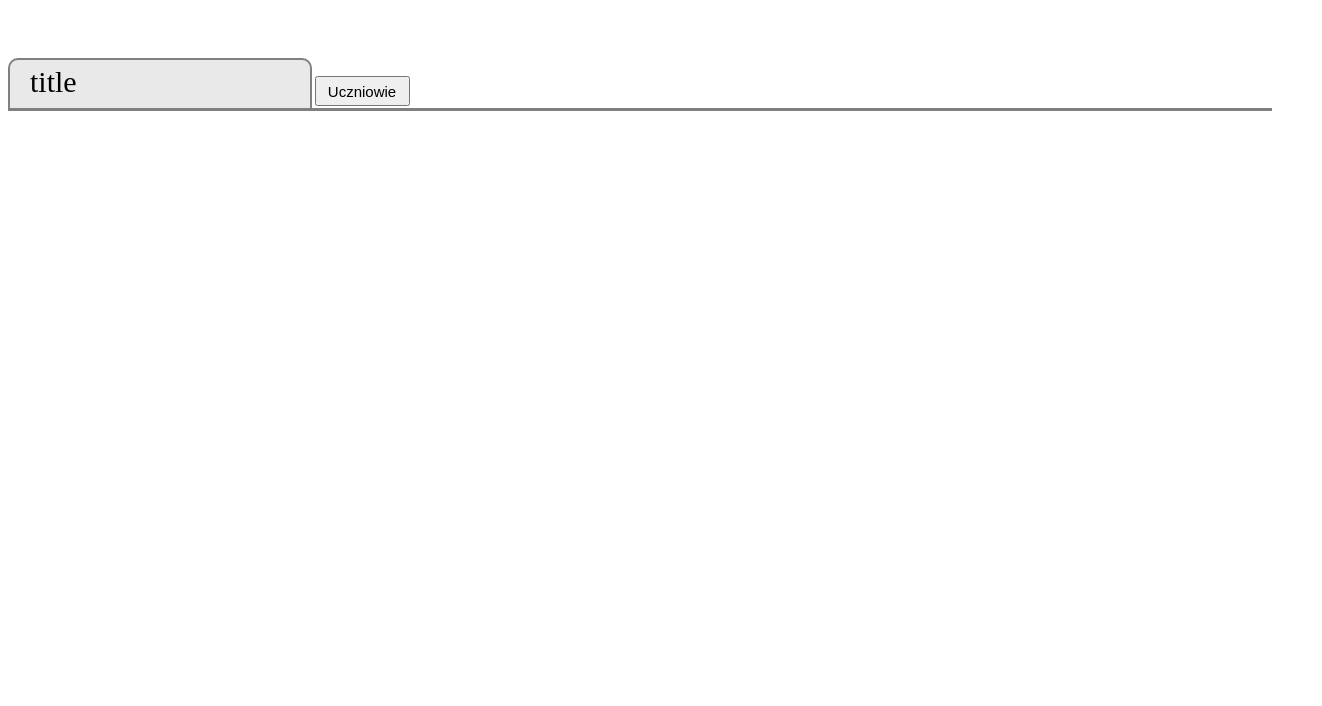
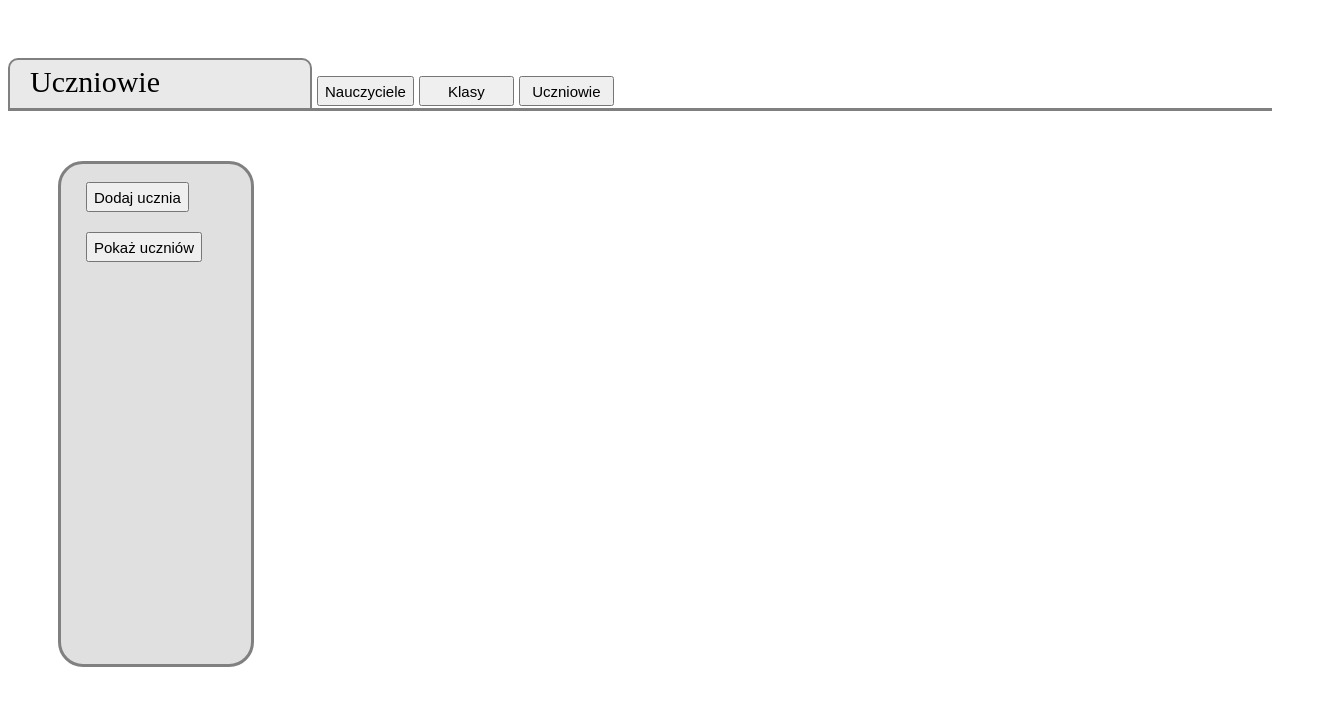
Before and after one commit to 433MHz/electronic-diary, a Vue app: page / in a window 1280 px wide. Both pictures are taken after a click on the button "Uczniowie". Shown: the top 706 px of the page, 1322 px wide, since content can reach past the window. Built offline with nearby package versions, Linux system fonts and the light colour scheme.

Commit message:
Code rewrited to work with many content components

```diff
--- /dev/null
+++ b/src/components/ContentClass.vue
@@ -0,0 +1,37 @@
+<template>
+    <div id="containerContent">
+         <div id="containerContentLeftBar">
+             <button-main-frame title="Dodaj klasę"></button-main-frame>
+             <button-main-frame title="Pokaż klasy"></button-main-frame>
+        </div>
+    </div>
+</template>
+
+
+<script>
+import buttonMainFrame from './buttonMainFrame.vue'
+export default {
+  components: { buttonMainFrame },
+
+}
+</script>
+
+
+
+<style>
+    #containerContent{
+        min-width: 100%;
+        min-height: 100%;
+        margin: 50px;
+    }
+
+    #containerContentLeftBar{
+        min-width: 170px;
+        width: 170px;
+        min-height: 500px;
+        background-color: rgb(224, 224, 224);
+        border: gray solid 3px;
+        border-radius: 25px;
+        padding-left: 20px;
+    }
+</style>
--- /dev/null
+++ b/src/components/ContentStudent.vue
@@ -0,0 +1,37 @@
+<template>
+    <div id="containerContent">
+         <div id="containerContentLeftBar">
+             <button-main-frame title="Dodaj ucznia"></button-main-frame>
+             <button-main-frame title="Pokaż uczniów"></button-main-frame>
+        </div>
+    </div>
+</template>
+
+
+<script>
+import buttonMainFrame from './buttonMainFrame.vue'
+export default {
+  components: { buttonMainFrame },
+
+}
+</script>
+
+
+
+<style>
+    #containerContent{
+        min-width: 100%;
+        min-height: 100%;
+        margin: 50px;
+    }
+
+    #containerContentLeftBar{
+        min-width: 170px;
+        width: 170px;
+        min-height: 500px;
+        background-color: rgb(224, 224, 224);
+        border: gray solid 3px;
+        border-radius: 25px;
+        padding-left: 20px;
+    }
+</style>
--- /dev/null
+++ b/src/components/ContentTeacher.vue
@@ -0,0 +1,37 @@
+<template>
+    <div id="containerContent">
+         <div id="containerContentLeftBar">
+             <button-main-frame title="Dodaj nauczyciela"></button-main-frame>
+             <button-main-frame title="Pokaż nauczycieli"></button-main-frame>
+        </div>
+    </div>
+</template>
+
+
+<script>
+import buttonMainFrame from './buttonMainFrame.vue'
+export default {
+  components: { buttonMainFrame },
+
+}
+</script>
+
+
+
+<style>
+    #containerContent{
+        min-width: 100%;
+        min-height: 100%;
+        margin: 50px;
+    }
+
+    #containerContentLeftBar{
+        min-width: 170px;
+        width: 170px;
+        min-height: 500px;
+        background-color: rgb(224, 224, 224);
+        border: gray solid 3px;
+        border-radius: 25px;
+        padding-left: 20px;
+    }
+</style>
--- a/src/components/MainDiv.vue
+++ b/src/components/MainDiv.vue
@@ -1,20 +1,58 @@
 <template>
-    <div>
-    <MainFrame></MainFrame>
+    <div id="containerMainDiv">
+    <MainFrame @switchContent="switchContent($event)"></MainFrame>
+    <content-teacher v-if="useTeacher"></content-teacher>
+    <content-student v-if="useStudent"></content-student>
+    <content-class v-if="useClass"></content-class>
     </div>
 </template>
 
 
 <script>
+import ContentClass from './ContentClass.vue'
+import ContentStudent from './ContentStudent.vue'
+import ContentTeacher from './ContentTeacher.vue'
 import MainFrame from './MainFrame.vue'
 export default {
-  components: { MainFrame },
+  components: { MainFrame, ContentTeacher, ContentStudent, ContentClass },
 
+  data(){
+    return{
+      useTeacher: false,
+      useStudent: false,
+      useClass: false
+    }
+  },
+
+  methods:{
+    switchContent(target){
+      if(target === 'teachers'){
+        this.useTeacher = true
+        this.useStudent = false
+        this.useClass = false
+      }
+
+      else if(target === 'classes'){
+        this.useTeacher = false
+        this.useStudent = false
+        this.useClass = true
+      }
+
+      else if(target === 'students'){
+        this.useTeacher = false
+        this.useStudent = true
+        this.useClass = false
+      }
+    }
+  }
 }
 </script>
 
 
 
 <style>
-
+  #containerMainDiv{
+    width: 100%;
+    height: 1000px
+  }
 </style>
--- a/src/components/MainFrame.vue
+++ b/src/components/MainFrame.vue
@@ -4,7 +4,9 @@
             <div id="top"></div>
             <div id="bottom">
                 <div id="titleBar"><div id="titleBar-inside">{{title}}</div></div>
-                <buttonMainFrame title="Uczniowie" @click="showAlert()"></buttonMainFrame>
+                <buttonMainFrame title="Nauczyciele" @click="showTeachers()"></buttonMainFrame>
+                <buttonMainFrame title="Klasy" @click="showClasses()"></buttonMainFrame>
+                <buttonMainFrame title="Uczniowie" @click="showStudents()"></buttonMainFrame>
                 <div style="clear: both;"></div>
             </div>
         </div>
@@ -23,8 +25,19 @@ export default {
     },
 
     methods:{
-        showAlert(){
-            alert("kliknieto")
+        showTeachers(){
+            this.title = "Nauczyciele"
+            this.$emit('switchContent', 'teachers')
+        },
+
+        showClasses(){
+            this.title = "Klasy"
+            this.$emit('switchContent', 'classes')
+        },
+
+        showStudents(){
+            this.title = "Uczniowie"
+            this.$emit('switchContent', 'students')
         }
     }
 }
--- a/src/components/buttonMainFrame.vue
+++ b/src/components/buttonMainFrame.vue
@@ -20,17 +20,18 @@ export default {
 
 <style>
     #main{
-        width: 100px;
-        height: 50px;
+        min-width: 100px;
+        min-height: 50px;
         float: left;
         text-align: center;
     }
 
     #buttonEdit{
-        width: 95px;
-        height: 30px;
+        min-width: 95px;
+        min-height: 30px;
         font-size: 15px;
         margin-top: 18px;
+        margin-left: 5px;
     }
 
     #buttonEdit:hover{
```
